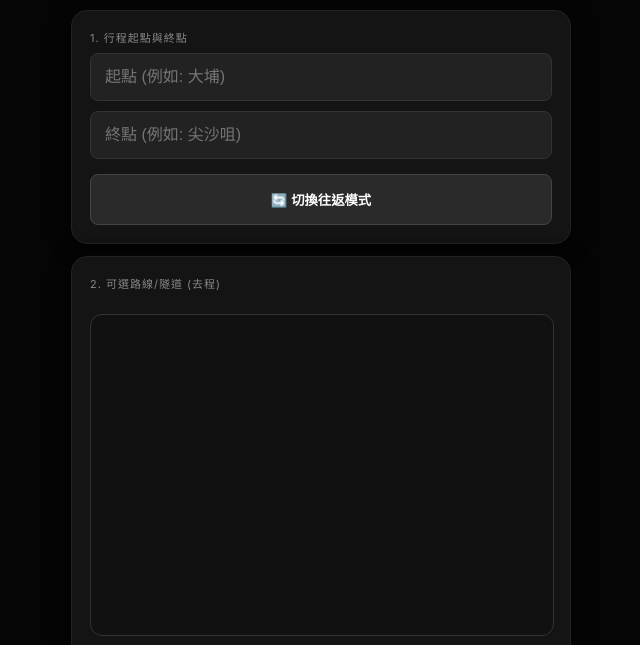
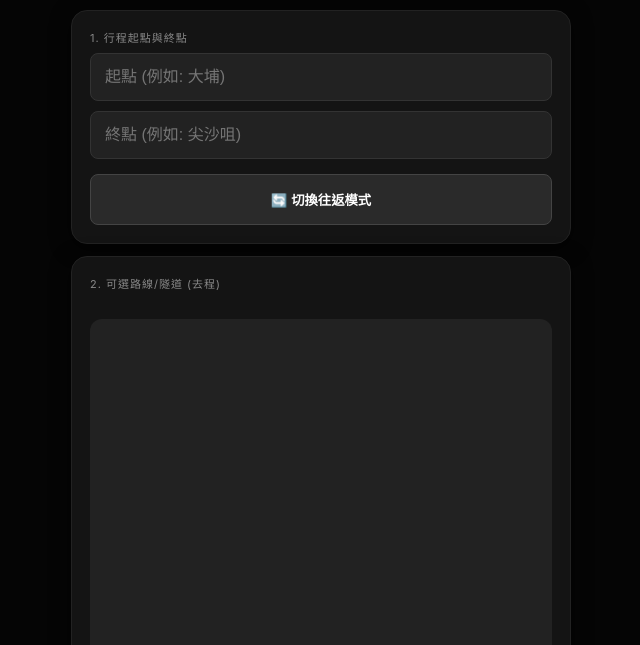
Before and after one commit to EddieTYP/mycar, a plain HTML site: page index.html in a window 1280 px wide. Shown: the top 645 px of the page, without its empty margins (319-959 px from the left). Drawn offline with Linux system fonts and the light colour scheme; some packages are replaced by stand-ins of ours.

Commit message:
Add files via upload

```diff
--- a/style.css
+++ b/style.css
@@ -105,13 +105,14 @@ input:not(:placeholder-shown) + .clear-btn { display: block; }
 
 /* 修正：地圖樣式確保不消失 */
 #map {
-    height: 320px !important;
+    height: 400px !important; /* 加高一點，確保看得見 */
     width: 100%;
-    background-color: #111;
+    background-color: #222; /* 如果地圖不顯示，至少會看到灰色塊 */
     border-radius: 12px;
-    margin: 15px 0;
-    border: 1px solid #333;
-    display: block !important; /* 強制持續顯示 */
+    margin: 20px 0;
+    display: block !important; /* 確保沒有 JS 會把它藏起來 */
+    position: relative;
+    overflow: hidden;
 }
 
 .price-display { text-align: center; margin: 10px 0; }
```
